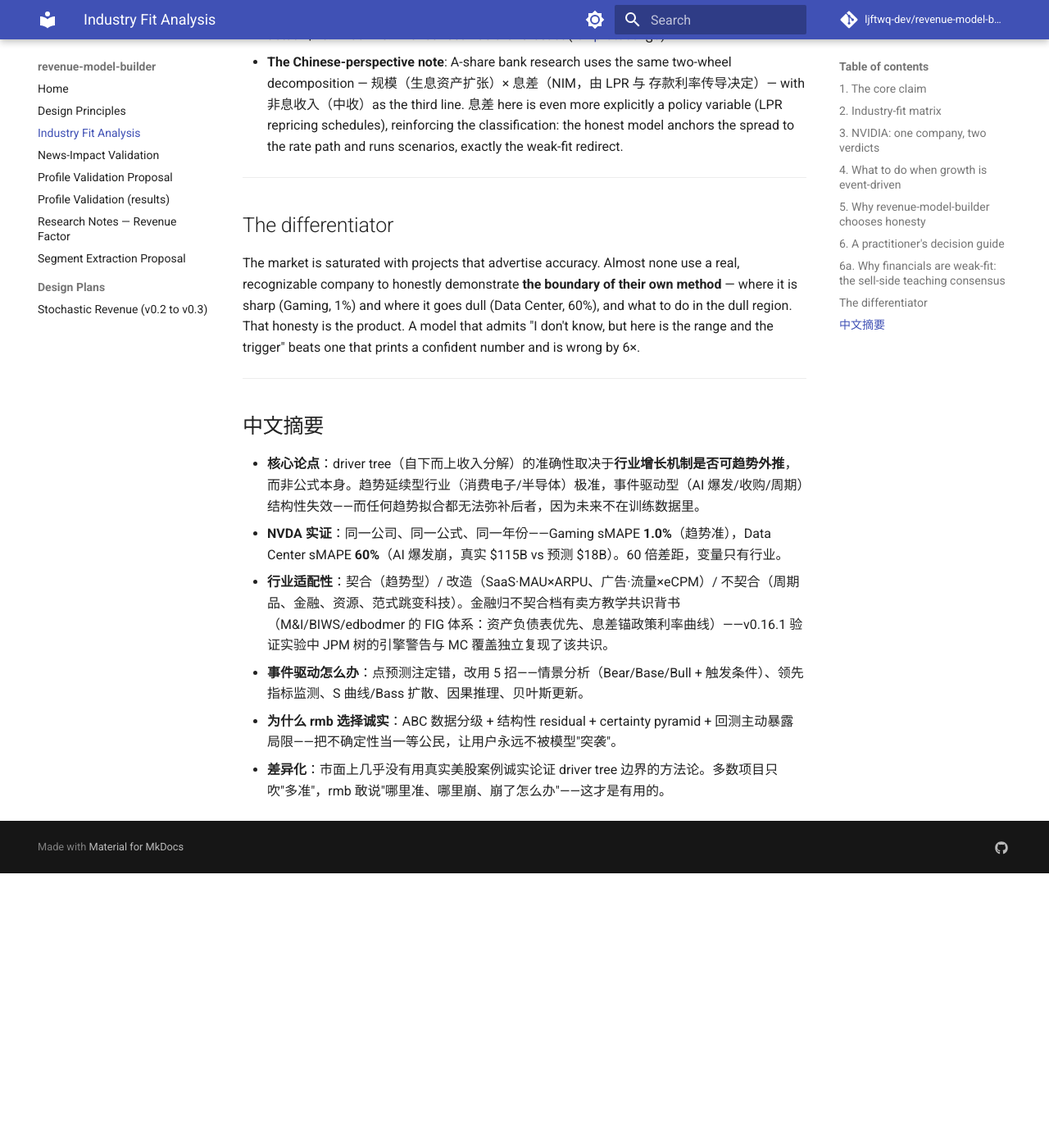
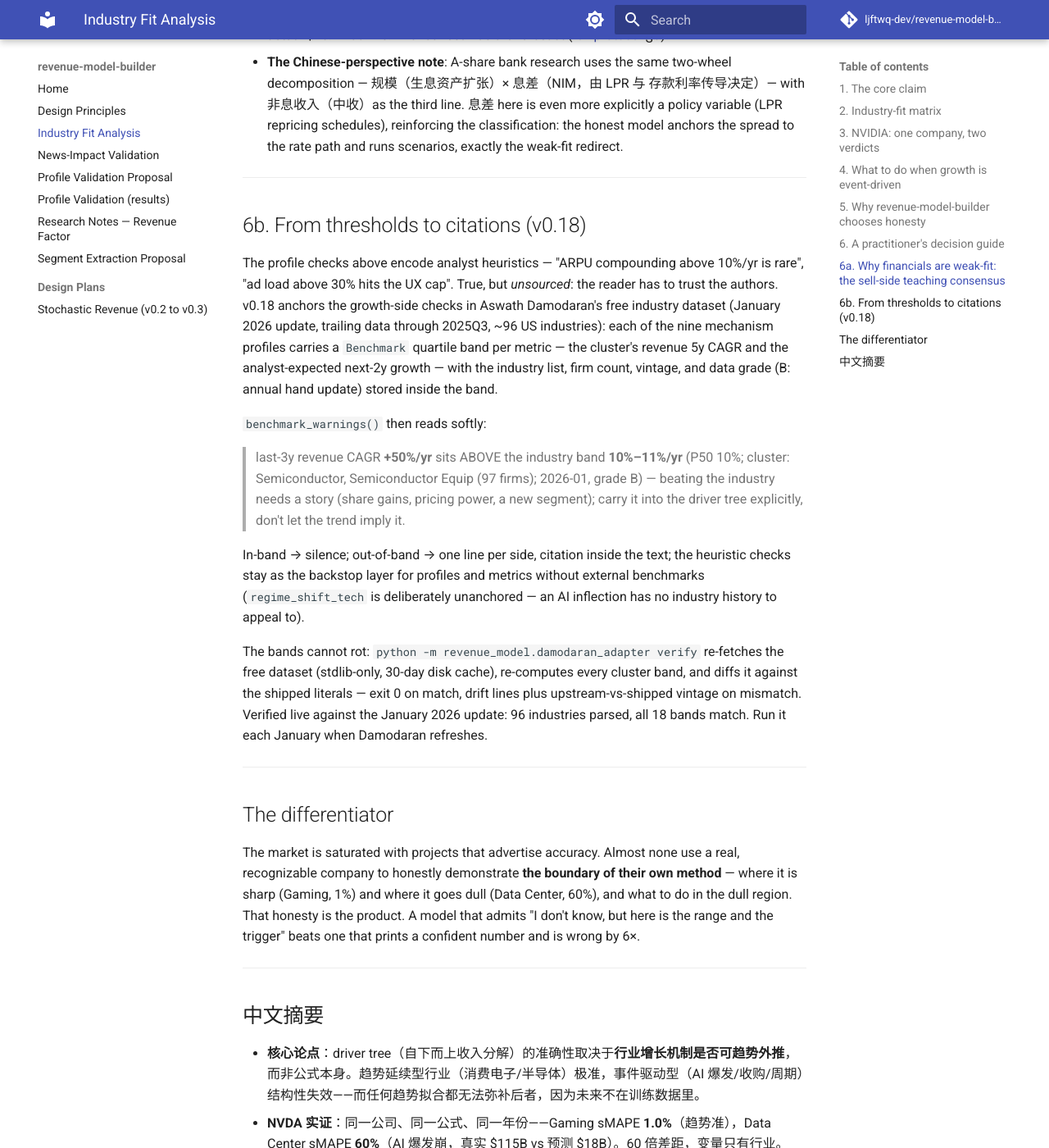
Before and after one commit to ljftwq-dev/revenue-model-builder, an MkDocs documentation site: the page built from docs/industry-fit-analysis.md, in a window 1280 px wide and 1400 px high, scrolled down 4852 px. Shown: the whole window at 82% size. Built offline with MkDocs 1.6.1 and Material for MkDocs 9.7.7, drawn with Linux system fonts in a browser that asks for light colours; comment, search, counter and statistics services are not loaded; before the commit the page ends 5917 px from its top, so only the background shows below that.

Commit message:
docs: v0.18 step 4 — citation layer in demo, READMEs, docs site
- industry_demo [2b]: Gaming fires BELOW, mis-tagged DC fires ABOVE,
  both with full cluster/vintage/grade citations in the warning text
- README/README-zh: v0.18 moved from roadmap to shipped
- docs/industry-fit-analysis.md §6b: thresholds -> citations, with the
  damodaran_adapter verify story (bands cannot rot)
- demo docstring + drop unused import

```diff
--- a/docs/industry-fit-analysis.md
+++ b/docs/industry-fit-analysis.md
@@ -220,6 +220,40 @@
 
 ---
 
+## 6b. From thresholds to citations (v0.18)
+
+The profile checks above encode analyst heuristics — "ARPU compounding
+above 10%/yr is rare", "ad load above 30% hits the UX cap". True, but
+*unsourced*: the reader has to trust the authors. v0.18 anchors the
+growth-side checks in Aswath Damodaran's free industry dataset (January 2026
+update, trailing data through 2025Q3, ~96 US industries): each of the nine
+mechanism profiles carries a `Benchmark` quartile band per metric — the
+cluster's revenue 5y CAGR and the analyst-expected next-2y growth — with the
+industry list, firm count, vintage, and data grade (B: annual hand update)
+stored inside the band.
+
+`benchmark_warnings()` then reads softly:
+
+> last-3y revenue CAGR **+50%/yr** sits ABOVE the industry band
+> **10%–11%/yr** (P50 10%; cluster: Semiconductor, Semiconductor Equip
+> (97 firms); 2026-01, grade B) — beating the industry needs a story
+> (share gains, pricing power, a new segment); carry it into the driver
+> tree explicitly, don't let the trend imply it.
+
+In-band → silence; out-of-band → one line per side, citation inside the
+text; the heuristic checks stay as the backstop layer for profiles and
+metrics without external benchmarks (`regime_shift_tech` is deliberately
+unanchored — an AI inflection has no industry history to appeal to).
+
+The bands cannot rot: `python -m revenue_model.damodaran_adapter verify`
+re-fetches the free dataset (stdlib-only, 30-day disk cache), re-computes
+every cluster band, and diffs it against the shipped literals — exit 0 on
+match, drift lines plus upstream-vs-shipped vintage on mismatch. Verified
+live against the January 2026 update: 96 industries parsed, all 18 bands
+match. Run it each January when Damodaran refreshes.
+
+---
+
 ## The differentiator
 
 The market is saturated with projects that advertise accuracy. Almost none use a
```
Also changed, not shown: README-zh.md (+8 -1 lines), README.md (+9 -2 lines), 1 other file.
